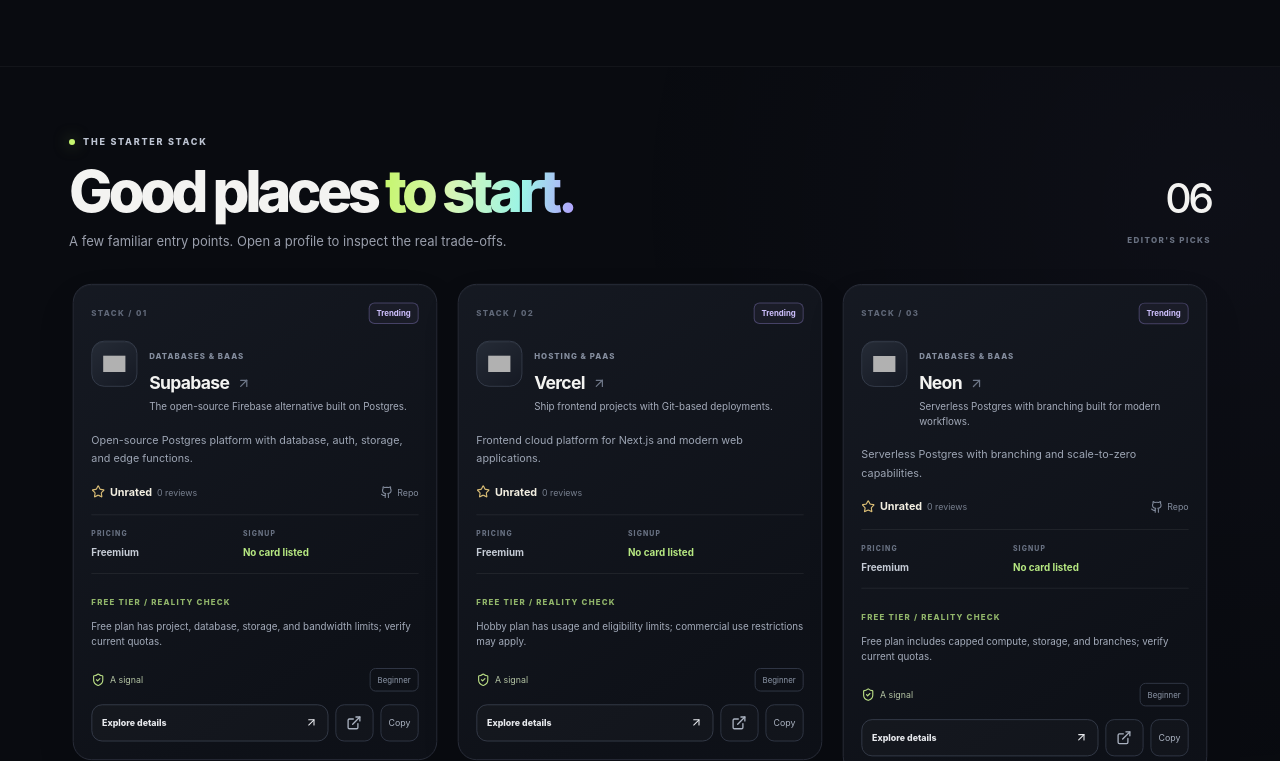
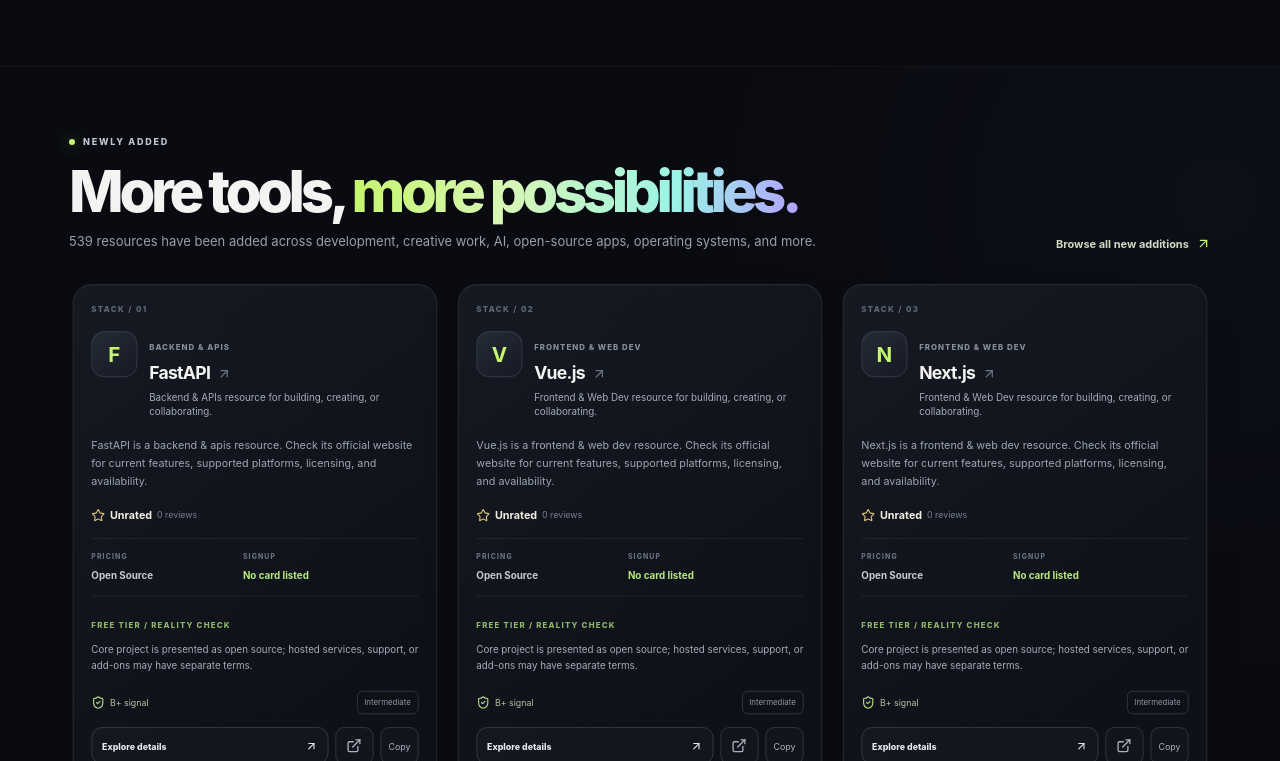
Before and after one commit to shinuXcode/-awesome-free-stack, a Next.js app: page / in a window 1280 px wide. Shown: the part 2039-2800 px from the top of the page. Built offline with nearby package versions, Linux system fonts and the light colour scheme; grey boxes are pictures that could not be loaded.

Commit message:
Show newly added tools on homepage

```diff
--- a/app/page.tsx
+++ b/app/page.tsx
@@ -11,6 +11,7 @@ import ToolCard from "../components/ToolCard";
 const tools = toolsData as DetailedDevTool[];
 const featuredIds = ["supabase", "vercel", "neon", "tailwind-css", "huggingface", "cloudflare-pages"];
 const featured = featuredIds.map((id) => tools.find((tool) => tool.id === id)).filter(Boolean) as DetailedDevTool[];
+const recentlyAdded = tools.slice(44).slice(-6).reverse(); // The first 44 entries are the original catalog; later entries are additions.
 const cardVariants = { hidden: { opacity: 0, y: 16 }, show: { opacity: 1, y: 0, transition: { duration: 0.45 } } };
 
 export default function Home() {
@@ -53,6 +54,13 @@ export default function Home() {
       </section>
 
       <section className="section-wrap featured-section">
+        <div className="section-heading"><div><span className="eyebrow"><span className="eyebrow-dot" /> NEWLY ADDED</span><h2>More tools, <span>more possibilities.</span></h2><p>539 resources have been added across development, creative work, AI, open-source apps, operating systems, and more.</p></div><Link className="text-link" href="/tools?sort=recent">Browse all new additions <ArrowUpRight size={15} /></Link></div>
+        <motion.div className="tool-grid" initial="hidden" whileInView="show" viewport={{ once: true, amount: 0.08 }} variants={{ hidden: {}, show: { transition: { staggerChildren: 0.045 } } }}>
+          {recentlyAdded.map((tool, index) => <motion.div key={tool.id} variants={cardVariants}><ToolCard tool={tool} index={index} onDetails={(item) => { window.location.href = `/tools/${item.id}`; }} /></motion.div>)}
+        </motion.div>
+      </section>
+
+      <section className="section-wrap featured-section">
         <div className="section-heading"><div><span className="eyebrow"><span className="eyebrow-dot" /> THE STARTER STACK</span><h2>Good places <span>to start.</span></h2><p>A few familiar entry points. Open a profile to inspect the real trade-offs.</p></div><div className="directory-total"><strong>{featured.length.toString().padStart(2, "0")}</strong><span>EDITOR'S PICKS</span></div></div>
         <motion.div className="tool-grid" initial="hidden" whileInView="show" viewport={{ once: true, amount: 0.08 }} variants={{ hidden: {}, show: { transition: { staggerChildren: 0.055 } } }}>
           {featured.map((tool, index) => <motion.div key={tool.id} variants={cardVariants}><ToolCard tool={tool} index={index} onDetails={(item) => { window.location.href = `/tools/${item.id}`; }} /></motion.div>)}
```
